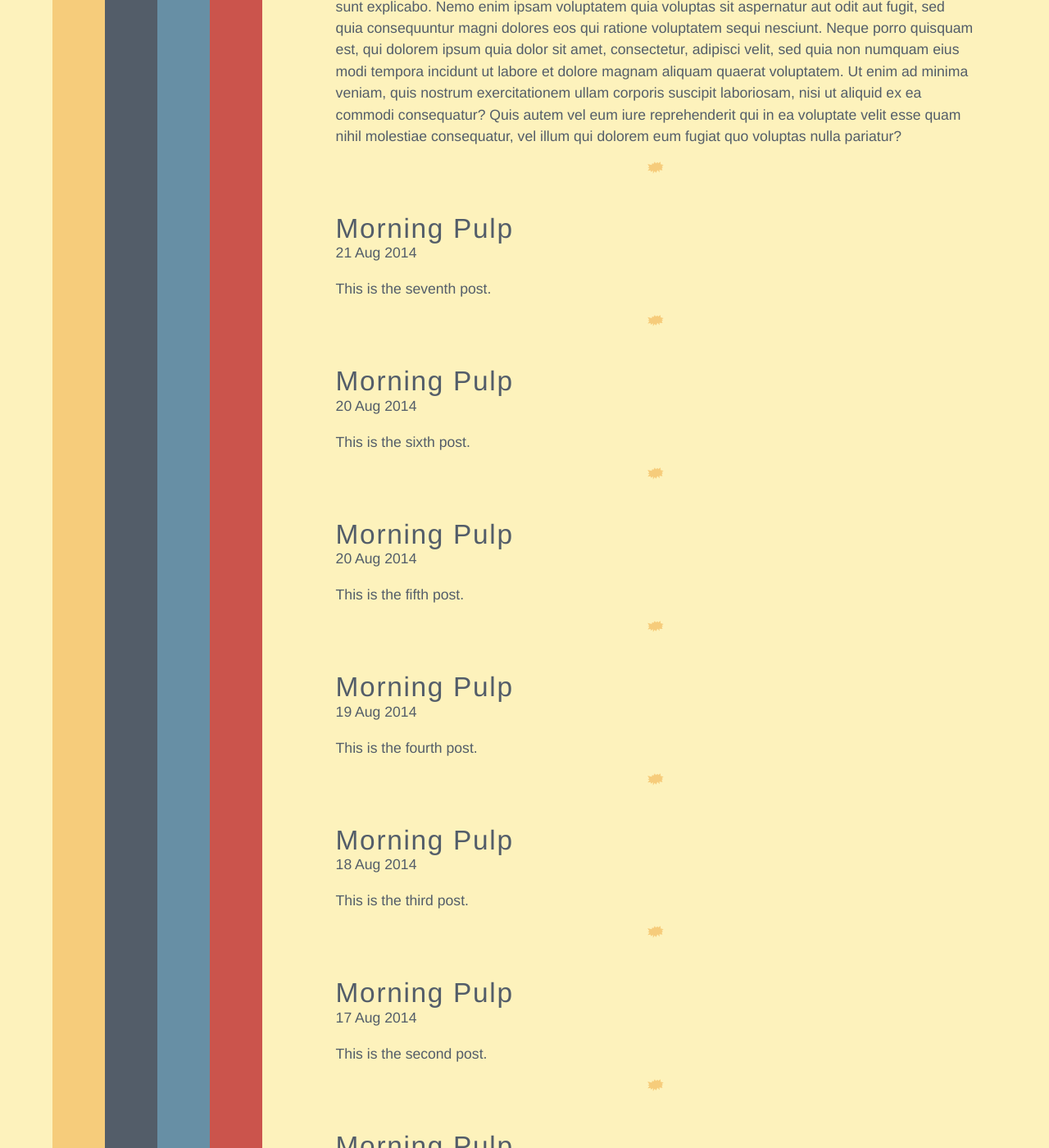
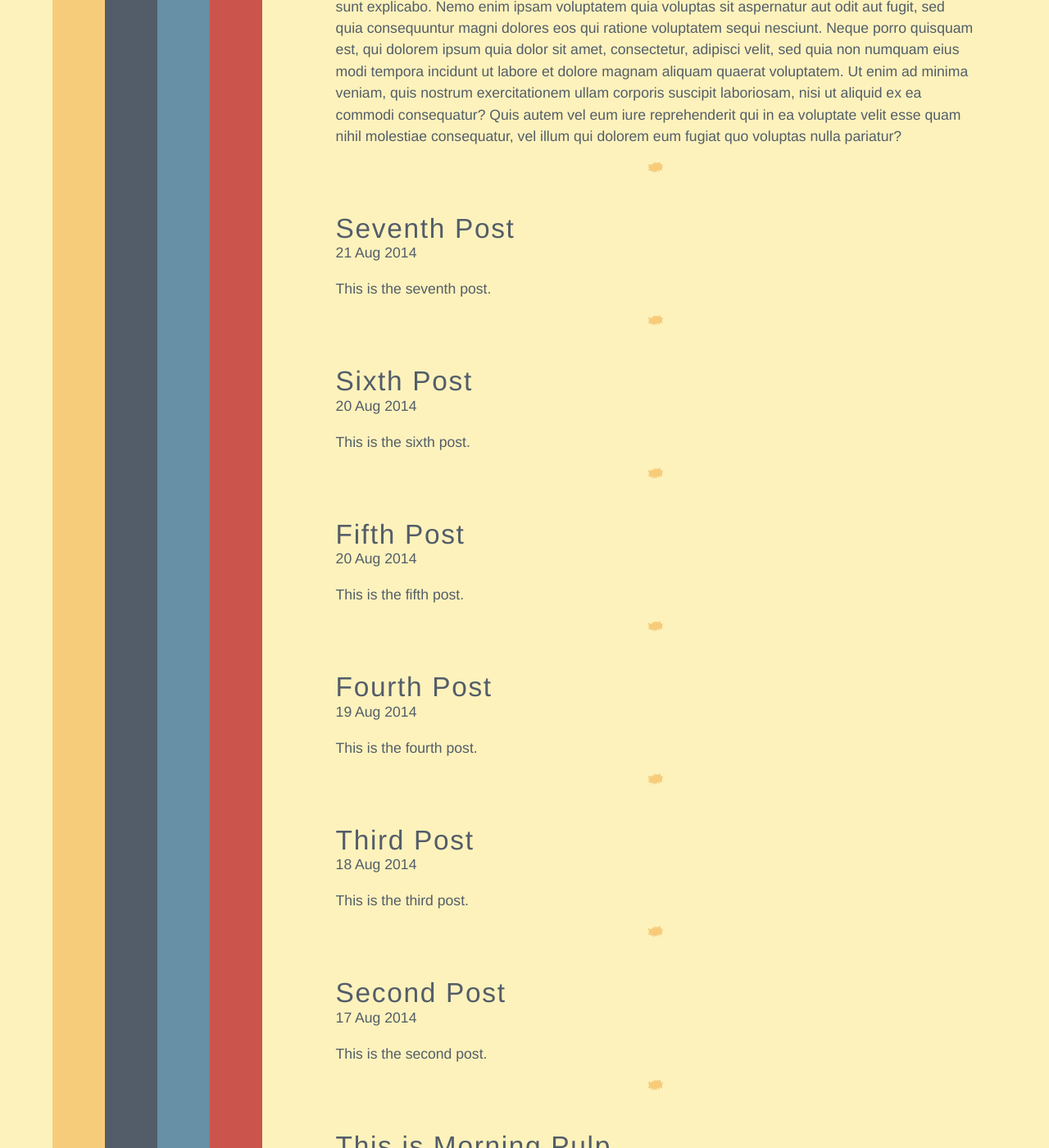
Before and after one commit to thatcameron/jekyll, a Jekyll site: the page built from index.html, in a window 1280 px wide and 1400 px high, scrolled down 946 px. Shown: the whole window at 82% size. Built offline with Jekyll 4.4.1, drawn with Linux system fonts in a browser that asks for light colours; Markdown is read by kramdown in place of the engine named in the settings; some of the changed text lies outside the part shown.

Commit message:
Fixing titles

```diff
--- a/_layouts/post.html
+++ b/_layouts/post.html
@@ -9,7 +9,7 @@
 {% include header.html %}
   <section class="content">
     <article>
-      <h2><a href="{{ site.baseurl }}{{ post.url }}">{{ page.title }}</a></h2>
+      <h2><a href="{{ site.baseurl }}{{ page.url }}">{{ page.title }}</a></h2>
       {{ content }}    </article>
   </section>
 {% include footer.html %}
--- a/index.html
+++ b/index.html
@@ -3,6 +3,6 @@
 title: Morning Pulp
 ---
     {% for post in site.posts %}<article>
-      <h2><a href="{{ site.baseurl }}{{ post.url }}">{{ page.title }}</a></h2>
+      <h2><a href="{{ site.baseurl }}{{ post.url }}">{{ post.title }}</a></h2>
       <time datetime="{{ post.date | date_to_xmlschema }}" pubdate="pubdate">{{ post.date | date_to_string }}</time>
       {{ post.content }}    </article>{% endfor %}
```
